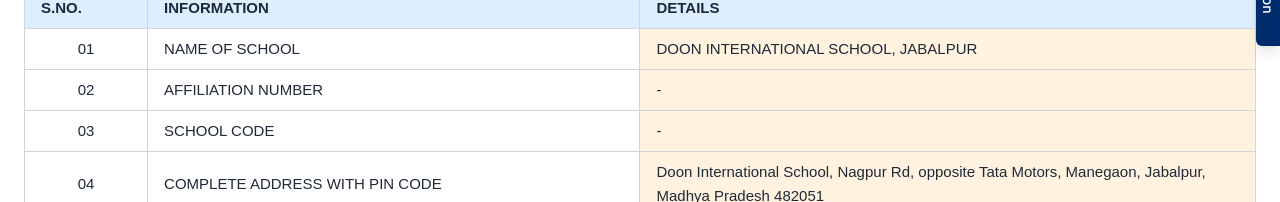
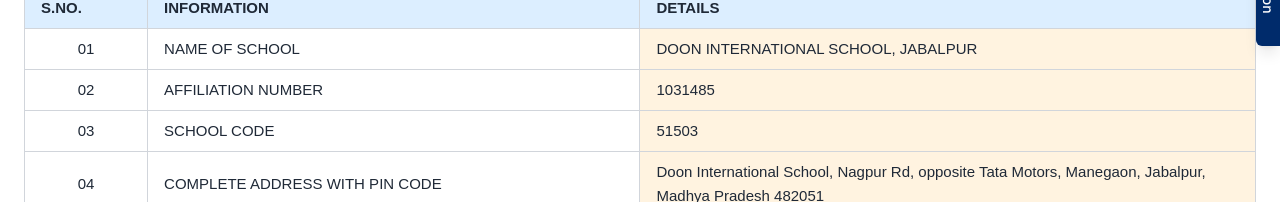
Before and after one commit to Yash124-doon/doonwebsite, a Next.js app: page /mandatory-disclosure in a window 1280 px wide. Shown: the part 450-652 px from the top of the page. Built offline with nearby package versions, Linux system fonts and the light colour scheme.

Commit message:
Disclouser Update

```diff
--- a/app/mandatory-disclosure/page.tsx
+++ b/app/mandatory-disclosure/page.tsx
@@ -46,12 +46,12 @@
               <tr>
                 <td className="px-2 md:px-4 py-2 border border-gray-300 whitespace-nowrap text-center">02</td>
                 <td className="px-2 md:px-4 py-2 border border-gray-300">AFFILIATION NUMBER</td>
-                <td className="px-2 md:px-4 py-2 border border-gray-300 bg-[#FFF3E0]">-</td>
+                <td className="px-2 md:px-4 py-2 border border-gray-300 bg-[#FFF3E0]">1031485</td>
               </tr>
               <tr>
                 <td className="px-2 md:px-4 py-2 border border-gray-300 whitespace-nowrap text-center">03</td>
                 <td className="px-2 md:px-4 py-2 border border-gray-300">SCHOOL CODE</td>
-                <td className="px-2 md:px-4 py-2 border border-gray-300 bg-[#FFF3E0]">-</td>
+                <td className="px-2 md:px-4 py-2 border border-gray-300 bg-[#FFF3E0]">51503</td>
               </tr>
               <tr>
                 <td className="px-2 md:px-4 py-2 border border-gray-300 whitespace-nowrap text-center">04</td>
@@ -73,7 +73,7 @@
                 <td className="px-2 md:px-4 py-2 border border-gray-300">QUALIFICATION</td>
                 <td className="px-2 md:px-4 py-2 border border-gray-300 bg-[#FFF3E0]">
                   PHD(Maths), MSc, BEd.
-MDP(IIM), HGSE
+                  MDP(IIM), HGSE
                 </td>
               </tr>
               <tr>
--- a/components/ui/news-ticker.tsx
+++ b/components/ui/news-ticker.tsx
@@ -1,6 +1,6 @@
 export default function NewsTicker() {
   const newsItems = [
-    "Doon International School – Admission Open 2025-26",
+    "Doon International School – Admission Open 2026-27",
     "•",
     "Doon International School – World Class Facility",
     "•",
@@ -64,7 +64,7 @@
               {item}
             </span>
           ))}
-      {/* Duplicate content for seamless loop */}
+          {/* Duplicate content for seamless loop */}
           {newsItems.map((item, index) => (
             <span
               key={`duplicate-${index}`}
```
